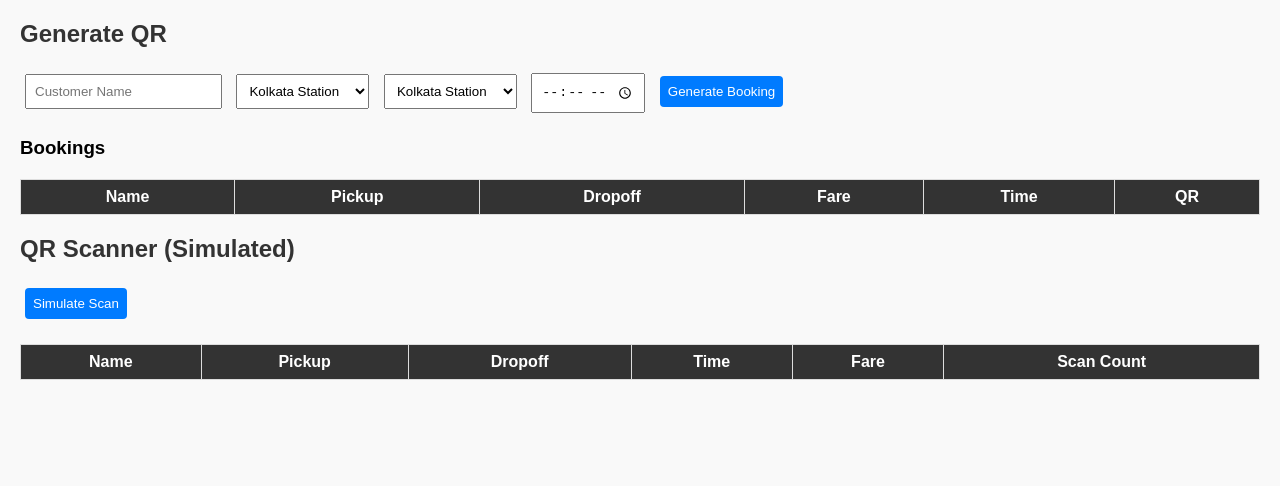
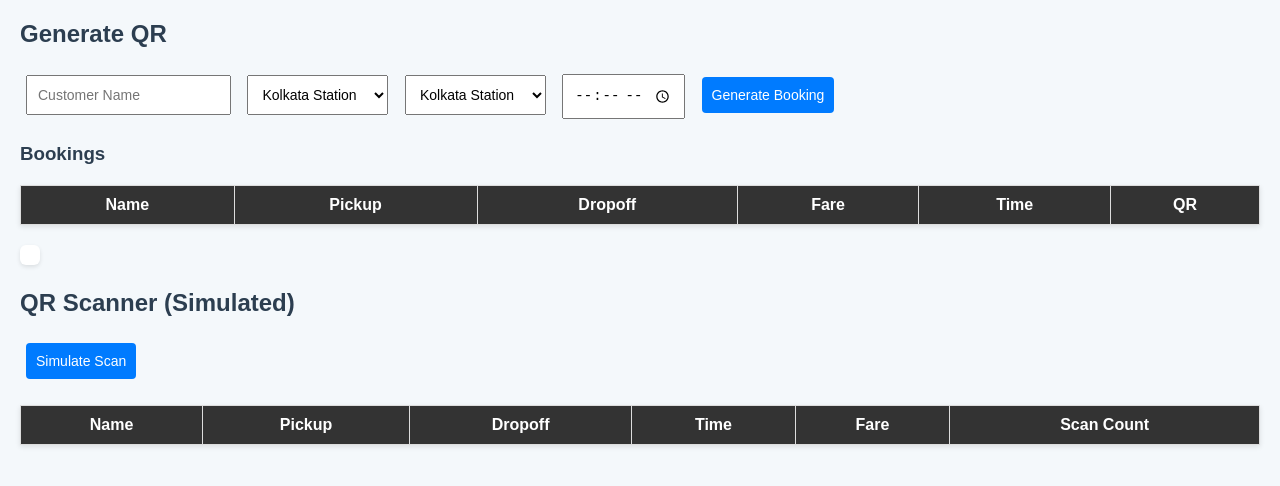
Before and after one commit to myselfrakib/wavetravelcustomer, a plain HTML site: page qr.html in a window 1280 px wide. Drawn offline with Linux system fonts and the light colour scheme.

Commit message:
Update qr.html

```diff
--- a/qr.html
+++ b/qr.html
@@ -1,12 +1,15 @@
-<!DOCTYPE html><html lang="en">
+<!DOCTYPE html>
+<html lang="en">
 <head>
-  <meta charset="UTF-8">
-  <meta name="viewport" content="width=device-width, initial-scale=1.0">
+  <meta charset="UTF-8" />
+  <meta name="viewport" content="width=device-width, initial-scale=1.0"/>
   <title>WaveTravel QR System</title>
   <script src="https://cdn.jsdelivr.net/npm/qr-code-styling/lib/qr-code-styling.js"></script>
   <script type="module">
     import { initializeApp } from "https://www.gstatic.com/firebasejs/10.11.1/firebase-app.js";
-    import { getDatabase, ref, set, push, get, update, child } from "https://www.gstatic.com/firebasejs/10.11.1/firebase-database.js";const firebaseConfig = {
+    import { getDatabase, ref, set, push, get, update } from "https://www.gstatic.com/firebasejs/10.11.1/firebase-database.js";
+
+    const firebaseConfig = {
       apiKey: "AIzaSyDsn16p7w8b-x8pEA_WTO5F2oUk4MHwcUc",
       authDomain: "wavetravel-3c4c4.firebaseapp.com",
       databaseURL: "https://wavetravel-3c4c4-default-rtdb.firebaseio.com",
@@ -21,8 +24,7 @@ const db = getDatabase(app);
 
     async function getLocations() {
       const snap = await get(ref(db, "/locations"));
-  if (snap.exists()) return snap.val();
-  return {};
+      return snap.exists() ? snap.val() : {};
     }
 
     function generateBookingId() {
@@ -53,20 +55,6 @@ async function generateQRCode() {
 
       await set(ref(db, `/qrbooking/${bookingId}`), bookingData);
 
-  const qrCode = new QRCodeStyling({
-    width: 200,
-    height: 200,
-    data: bookingId,
-    image: "",
-    dotsOptions: { color: "#000", type: "rounded" },
-    backgroundOptions: { color: "#fff" },
-  });
-
-  const qrContainer = document.createElement("div");
-  qrContainer.id = `qr-${bookingId}`;
-  document.getElementById("generatedQRCodes").appendChild(qrContainer);
-  qrCode.append(document.getElementById(`qr-${bookingId}`));
-
       const row = document.createElement("tr");
       row.innerHTML = `<td>${name}</td><td>${pickup}</td><td>${dropoff}</td><td>${fare}</td><td>${time}</td><td><button onclick="showQR('${bookingId}')">Show QR</button></td>`;
       document.getElementById("bookingTableBody").appendChild(row);
@@ -77,10 +65,10 @@ window.showQR = async function(bookingId) {
         width: 200,
         height: 200,
         data: bookingId,
-    image: "",
         dotsOptions: { color: "#000", type: "rounded" },
         backgroundOptions: { color: "#fff" },
       });
+
       const qrDiv = document.getElementById("displayQR");
       qrDiv.innerHTML = "";
       qrCode.append(qrDiv);
@@ -91,10 +79,17 @@ window.scanQR = async function(qrData) {
       const bookingRef = ref(db, `/qrbooking/${bookingId}`);
       const snap = await get(bookingRef);
 
-  if (!snap.exists()) return alert("❌ Booking not found.");
+      if (!snap.exists()) {
+        alert("❌ Booking not found.");
+        return;
+      }
+
       const booking = snap.val();
 
-  if (booking.scanCount >= 2) return alert("⚠️ QR already scanned twice.");
+      if (booking.scanCount >= 2) {
+        alert("⚠️ This QR code has already been scanned twice.");
+        return;
+      }
 
       await update(bookingRef, { scanCount: booking.scanCount + 1 });
 
@@ -103,28 +98,68 @@ window.scanQR = async function(qrData) {
       document.getElementById("scannedTableBody").appendChild(row);
     };
 
-// Dummy trigger for scan testing
     window.testScan = function() {
       const id = prompt("Enter bookingId to simulate scan:");
       if (id) scanQR(id);
     };
-
   </script>
   <style>
-    body { font-family: Arial, sans-serif; margin: 20px; background: #f9f9f9; }
-    h2 { color: #333; }
-    input, select, button { padding: 8px; margin: 5px; }
-    table { width: 100%; border-collapse: collapse; margin-top: 20px; background: #fff; }
-    th, td { border: 1px solid #ddd; padding: 8px; text-align: center; }
-    th { background: #333; color: #fff; }
-    button { background: #007bff; color: white; border: none; border-radius: 4px; cursor: pointer; }
-    button:hover { background: #0056b3; }
-    #displayQR { margin-top: 20px; }
+    body {
+      font-family: Arial, sans-serif;
+      margin: 20px;
+      background: #f4f8fb;
+      color: #333;
+    }
+    h2, h3 {
+      color: #2c3e50;
+    }
+    input, select, button {
+      padding: 10px;
+      margin: 6px;
+      font-size: 14px;
+    }
+    button {
+      background: #007bff;
+      color: white;
+      border: none;
+      border-radius: 4px;
+      cursor: pointer;
+    }
+    button:hover {
+      background: #0056b3;
+    }
+    table {
+      width: 100%;
+      border-collapse: collapse;
+      margin-top: 20px;
+      background: white;
+      box-shadow: 0 2px 5px rgba(0,0,0,0.1);
+    }
+    th, td {
+      border: 1px solid #ddd;
+      padding: 10px;
+      text-align: center;
+    }
+    th {
+      background: #333;
+      color: white;
+    }
+    #displayQR {
+      margin-top: 20px;
+      padding: 10px;
+      background: white;
+      border-radius: 6px;
+      box-shadow: 0 2px 4px rgba(0,0,0,0.1);
+      display: inline-block;
+    }
+    #generatedQRCodes {
+      display: none;
+    }
   </style>
 </head>
 <body>
   <h2>Generate QR</h2>
-  <input type="text" id="name" placeholder="Customer Name">
+  <input type="text" id="name" placeholder="Customer Name" />
   <select id="pickup">
     <option value="0">Kolkata Station</option>
     <option value="1">Sealdah Station</option>
@@ -135,9 +170,11 @@ window.testScan = function() {
     <option value="1">Sealdah Station</option>
     <option value="2">Howrah</option>
   </select>
-  <input type="time" id="time">
+  <input type="time" id="time" />
   <button onclick="generateQRCode()">Generate Booking</button>
+
   <div id="generatedQRCodes"></div>
+
   <h3>Bookings</h3>
   <table>
     <thead>
@@ -145,7 +182,10 @@ window.testScan = function() {
     </thead>
     <tbody id="bookingTableBody"></tbody>
   </table>
-  <div id="displayQR"></div>  <h2>QR Scanner (Simulated)</h2>
+
+  <div id="displayQR"></div>
+
+  <h2>QR Scanner (Simulated)</h2>
   <button onclick="testScan()">Simulate Scan</button>
   <table>
     <thead>
```
Lines whose indentation alone changed are shown as unchanged.
